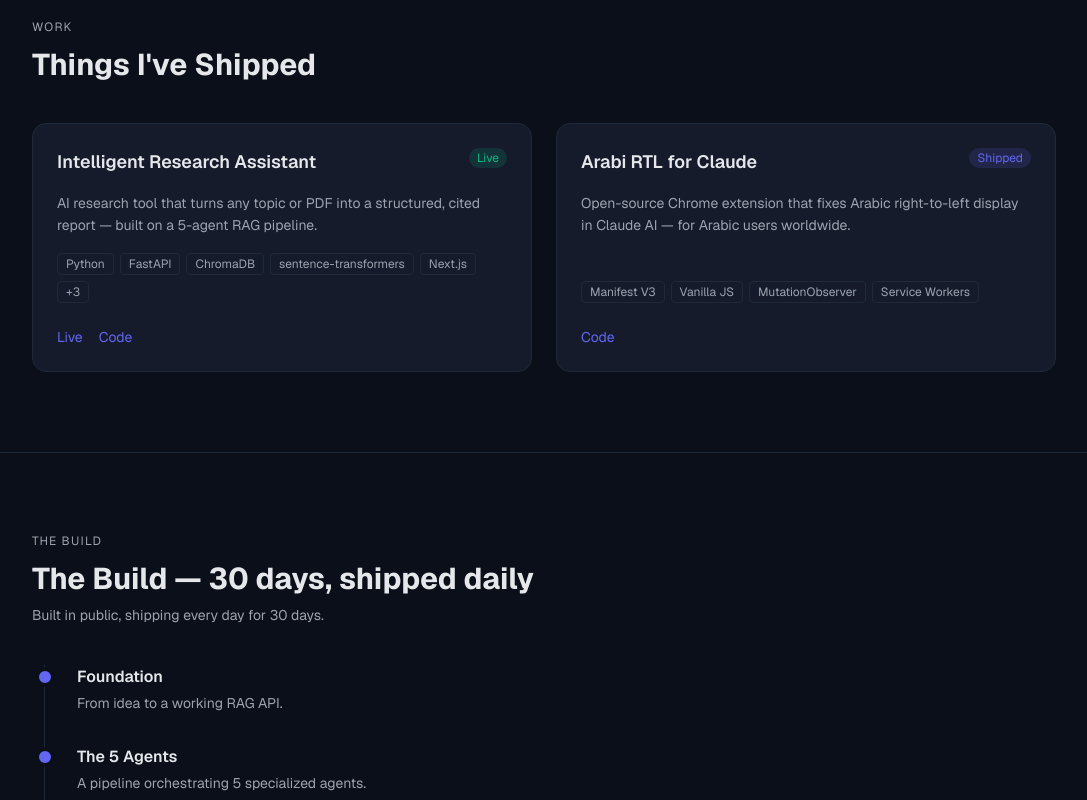
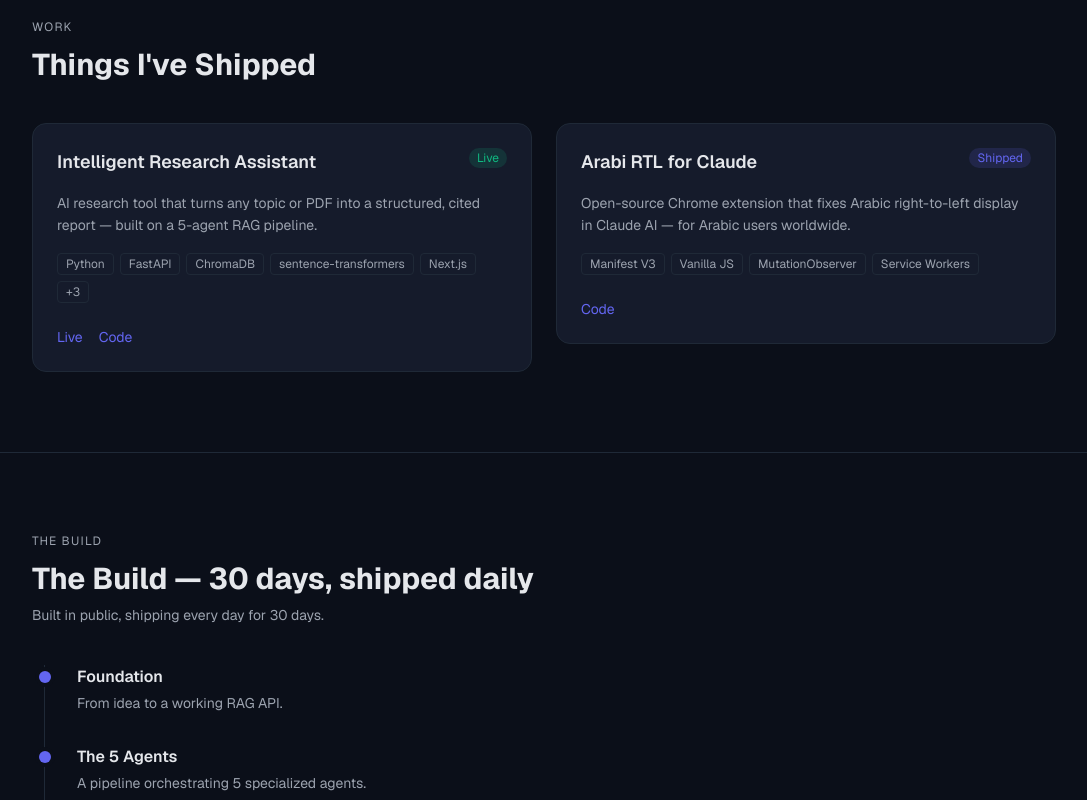
Before and after one commit to ahmadslike/portfolio, a Next.js app: page /en in a window 1280 px wide. Shown: the part 1860-2660 px from the top of the page, without its empty margins (96-1183 px from the left). Built offline with nearby package versions, Linux system fonts and the light colour scheme.

Commit message:
feat: subtle internal stagger on Skills, Projects & Build

```diff
--- a/src/components/sections/Build.tsx
+++ b/src/components/sections/Build.tsx
@@ -1,6 +1,7 @@
 import { useTranslations } from "next-intl";
 import { useLocale } from "next-intl";
 import { milestones } from "@/content/build";
+import { StaggerGroup, StaggerItem } from "@/components/ui/Stagger";
 
 export default function Build() {
   const t = useTranslations("build");
@@ -20,9 +21,9 @@
         </p>
 
         {/* border-s + ms-3: logical rail — left in LTR, right in RTL (first use of logical CSS in codebase) */}
-        <ol className="relative border-s border-border ms-3 space-y-8">
+        <StaggerGroup as="ol" className="relative border-s border-border ms-3 space-y-8">
           {milestones.map((m) => (
-            <li key={m.id} className="relative ps-8">
+            <StaggerItem as="li" key={m.id} className="relative ps-8">
               {/* start-[-6px] centers the 12px dot over the 1px rail — flips automatically in RTL */}
               <span
                 className="absolute start-[-6px] top-1.5 size-3 rounded-full bg-primary ring-4 ring-background"
@@ -34,9 +35,9 @@
               <p className="text-sm text-muted-foreground mt-1">
                 {m.result[locale]}
               </p>
-            </li>
+            </StaggerItem>
           ))}
-        </ol>
+        </StaggerGroup>
       </div>
     </section>
   );
--- a/src/components/sections/Projects.tsx
+++ b/src/components/sections/Projects.tsx
@@ -1,6 +1,7 @@
 import { useTranslations } from "next-intl";
 import { projects } from "@/content/projects";
 import ProjectCard from "@/components/projects/ProjectCard";
+import { StaggerGroup, StaggerItem } from "@/components/ui/Stagger";
 
 export default function Projects() {
   const t = useTranslations("projects");
@@ -15,11 +16,13 @@
           {t("heading")}
         </h2>
 
-        <div className="grid grid-cols-1 md:grid-cols-2 gap-6 mt-10">
+        <StaggerGroup className="grid grid-cols-1 md:grid-cols-2 gap-6 mt-10">
           {projects.map((project) => (
-            <ProjectCard key={project.slug} project={project} />
+            <StaggerItem key={project.slug}>
+              <ProjectCard project={project} />
+            </StaggerItem>
           ))}
-        </div>
+        </StaggerGroup>
       </div>
     </section>
   );
--- a/src/components/sections/Skills.tsx
+++ b/src/components/sections/Skills.tsx
@@ -1,5 +1,6 @@
 import { useTranslations } from "next-intl";
 import { skillCategories } from "@/content/skills";
+import { StaggerGroup, StaggerItem } from "@/components/ui/Stagger";
 
 export default function Skills() {
   const t = useTranslations("skills");
@@ -14,9 +15,9 @@
           {t("heading")}
         </h2>
 
-        <div className="grid grid-cols-1 sm:grid-cols-2 lg:grid-cols-3 gap-10 mt-10">
+        <StaggerGroup className="grid grid-cols-1 sm:grid-cols-2 lg:grid-cols-3 gap-10 mt-10">
           {skillCategories.map((cat) => (
-            <div key={cat.id}>
+            <StaggerItem key={cat.id}>
               <p className="text-sm font-medium text-foreground mb-4">
                 {t(cat.labelKey as Parameters<typeof t>[0])}
               </p>
@@ -30,9 +31,9 @@
                   </span>
                 ))}
               </div>
-            </div>
+            </StaggerItem>
           ))}
-        </div>
+        </StaggerGroup>
       </div>
     </section>
   );
--- /dev/null
+++ b/src/components/ui/Stagger.tsx
@@ -0,0 +1,96 @@
+"use client";
+
+import { motion, useReducedMotion } from "motion/react";
+import type { ElementType, ReactNode } from "react";
+
+// container only orchestrates timing — no visual change on the wrapper itself
+const container = {
+  hidden: {},
+  show: { transition: { staggerChildren: 0.08 } },
+};
+
+// every item: fade + slide-up, once, easeOut
+const item = {
+  hidden: { opacity: 0, y: 16 },
+  show: {
+    opacity: 1,
+    y: 0,
+    transition: { duration: 0.5, ease: "easeOut" as const },
+  },
+};
+
+const motionGroupMap = {
+  div: motion.div,
+  ol: motion.ol,
+  ul: motion.ul,
+  section: motion.section,
+} as const;
+
+const motionItemMap = {
+  div: motion.div,
+  li: motion.li,
+} as const;
+
+type GroupAs = keyof typeof motionGroupMap;
+type ItemAs = keyof typeof motionItemMap;
+
+// PlainTag used for reduced-motion fallback — accepts only what we pass (className + children)
+type PlainTag = ElementType<{ className?: string; children?: ReactNode }>;
+
+export function StaggerGroup({
+  children,
+  className,
+  as = "div",
+}: {
+  children: ReactNode;
+  className?: string;
+  as?: GroupAs;
+}) {
+  const shouldReduce = useReducedMotion();
+
+  if (shouldReduce) {
+    // Mirror `as` — must not always return <div> (would inject div inside ol)
+    const Tag = as as PlainTag;
+    return <Tag className={className}>{children}</Tag>;
+  }
+
+  // Cast to typeof motion.div so TS accepts variants/whileInView/viewport —
+  // all motion elements share these props; only className+children differ by tag.
+  const Tag = motionGroupMap[as] as typeof motion.div;
+  return (
+    <Tag
+      className={className}
+      variants={container}
+      initial="hidden"
+      whileInView="show"
+      viewport={{ once: true, amount: 0.2 }}
+    >
+      {children}
+    </Tag>
+  );
+}
+
+export function StaggerItem({
+  children,
+  className,
+  as = "div",
+}: {
+  children: ReactNode;
+  className?: string;
+  as?: ItemAs;
+}) {
+  const shouldReduce = useReducedMotion();
+
+  if (shouldReduce) {
+    const Tag = as as PlainTag;
+    return <Tag className={className}>{children}</Tag>;
+  }
+
+  // No initial/animate here — variant propagation from parent StaggerGroup handles it
+  const Tag = motionItemMap[as] as typeof motion.div;
+  return (
+    <Tag className={className} variants={item}>
+      {children}
+    </Tag>
+  );
+}
```
